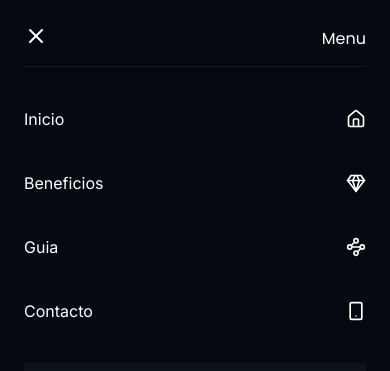
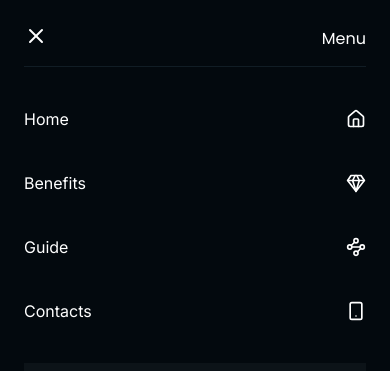
Before and after one commit to angolaosc/aosf2024-website, a Next.js app: page /home in a window 390 px wide. Both pictures are taken after a click on the button 362 px from the left and 43 px from the top of the page. Shown: the top 371 px of the page. Built offline with nearby package versions, Linux system fonts and the light colour scheme.

Commit message:
feat: adicionada tradução no menu mobile

```diff
--- a/src/app/patrocine/components/Offcanvas.tsx
+++ b/src/app/patrocine/components/Offcanvas.tsx
@@ -89,7 +89,7 @@ export default function OffCanvas() {
         <div className="pt-10 grid grid-cols-1 gap-10">
           <ScrollLink href="#inicio">
             <div className="flex justify-between items-center nav_link">
-              Inicio
+              {i18n.t('page_2.sponsor.nav.link_1')}
               <svg
                 xmlns="http://www.w3.org/2000/svg"
                 viewBox="0 0 24 24"
@@ -107,7 +107,7 @@ export default function OffCanvas() {
           </ScrollLink>
           <ScrollLink href="#beneficios">
             <div className="flex items-center justify-between nav_link">
-              Beneficios
+              {i18n.t('page_2.sponsor.nav.link_2')}
               <svg
                 xmlns="http://www.w3.org/2000/svg"
                 viewBox="0 0 24 24"
@@ -126,7 +126,7 @@ export default function OffCanvas() {
           </ScrollLink>
           <ScrollLink href="#guia">
             <div className="flex items-center justify-between nav_link">
-              Guia
+              {i18n.t('page_2.sponsor.nav.link_3')}
               <svg
                 xmlns="http://www.w3.org/2000/svg"
                 viewBox="0 0 24 24"
@@ -149,7 +149,7 @@ export default function OffCanvas() {
           </ScrollLink>
           <ScrollLink href="#contacto">
             <div className="flex items-center justify-between nav_link">
-              Contacto
+              {i18n.t('page_2.sponsor.nav.link_4')}
               <svg
                 xmlns="http://www.w3.org/2000/svg"
                 viewBox="0 0 24 24"
```
